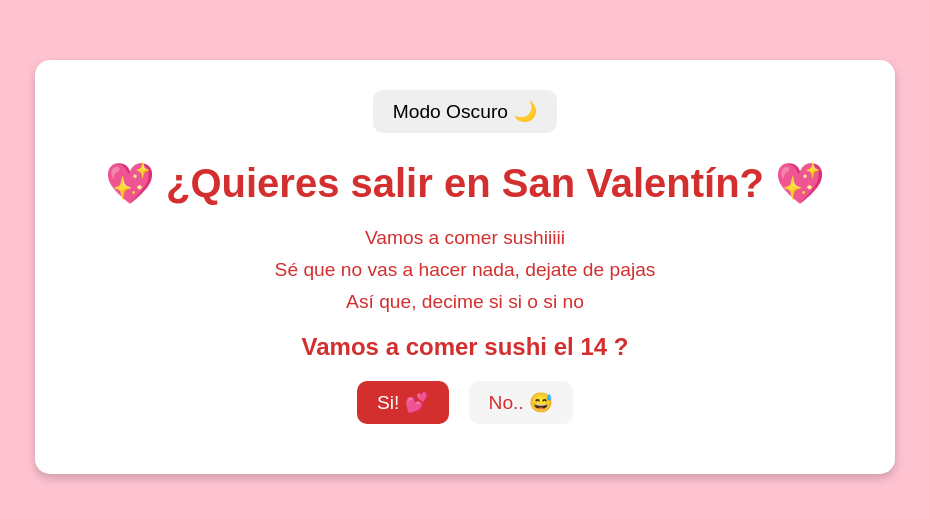
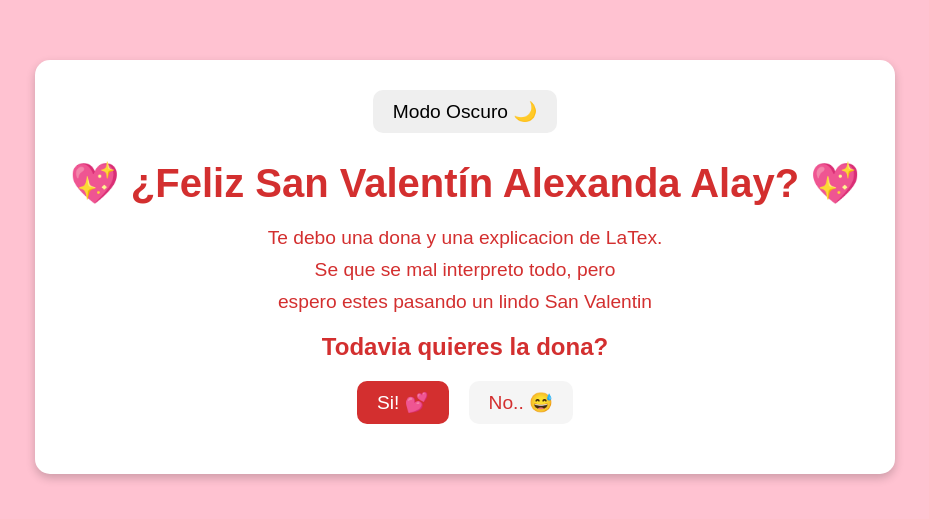
Before and after one commit to MADCO-py/SANSAN, a plain HTML site: page index.html in a window 1280 px wide. Shown: the part 133-652 px from the top of the page, without its empty margins (175-1104 px from the left). Drawn offline with Linux system fonts and the light colour scheme.

Commit message:
Update Valentine's message in index.html

```diff
--- a/index.html
+++ b/index.html
@@ -11,11 +11,11 @@
 <body>
     <div class="container">
         <button id="darkModeToggle">Modo Oscuro 🌙</button>
-        <h1>💖 ¿Quieres salir en San Valentín? 💖</h1>
-        <p>Vamos a comer sushiiiii</p>
-        <p>Sé que no vas  a hacer nada, dejate de pajas</p>
-        <p>Así que, decime si si o si no</p>
-        <p class="question">Vamos a comer sushi el 14 ?</p>
+        <h1>💖 ¿Feliz San Valentín Alexanda Alay? 💖</h1>
+        <p>Te debo una dona y una explicacion de LaTex.</p>
+        <p>Se que se mal interpreto todo, pero</p>
+        <p>espero estes pasando un lindo San Valentin</p>
+        <p class="question">Todavia quieres la dona?</p>
         <div class="buttons">
             <button id="yesButton">Si! 💕</button>
             <button id="noButton"> No.. 😅</button>
```
